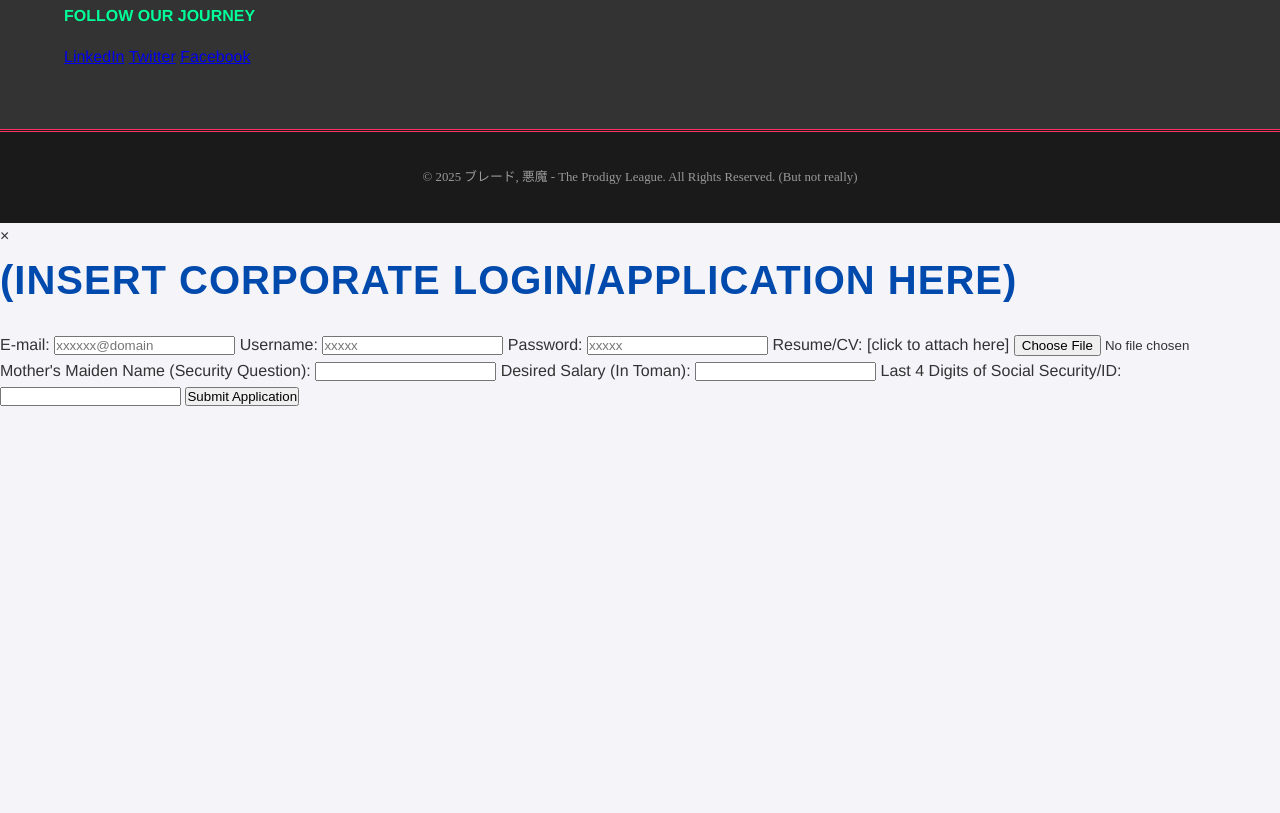
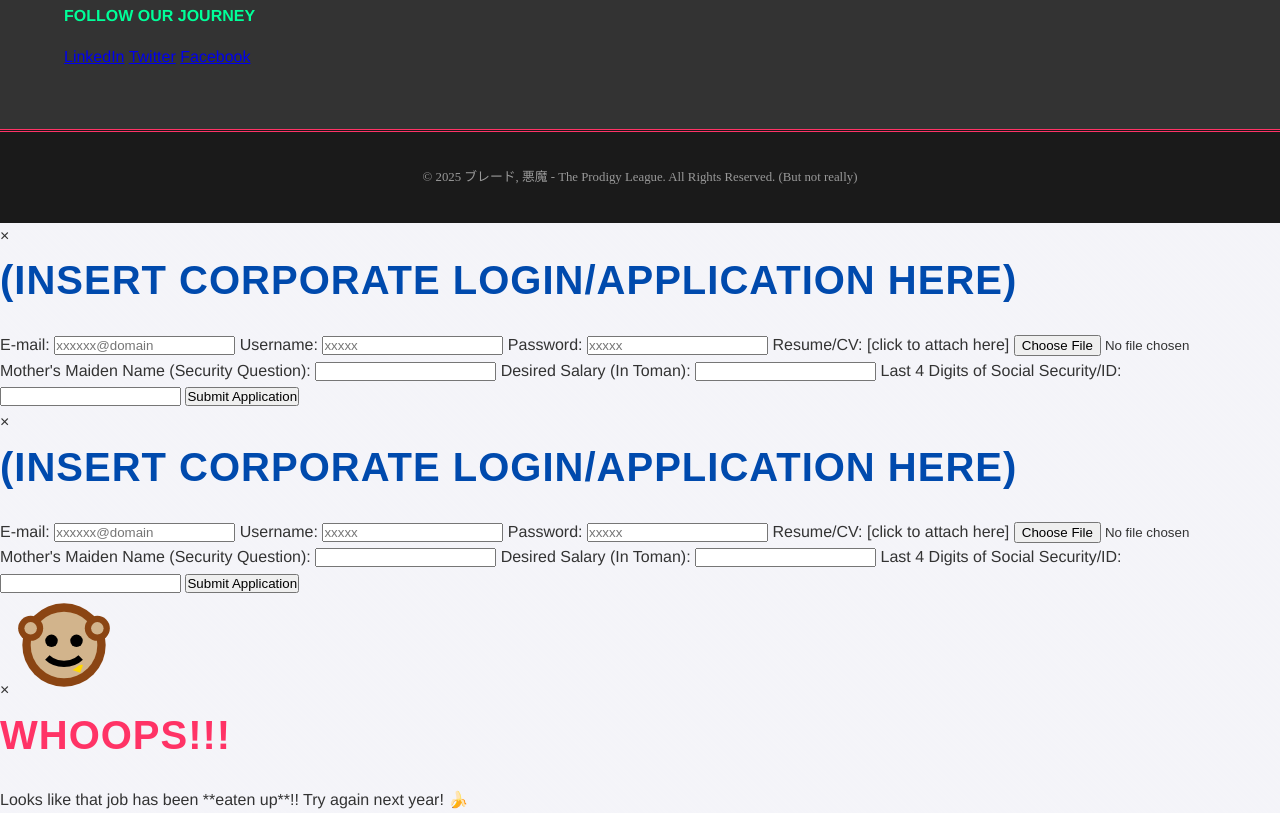
Before and after one commit to TheProdigyLeague/Market, a plain HTML site: page Src/index.html in a window 1280 px wide. Shown: the part 2644-3457 px from the top of the page. Before the commit the page ends 3053 px from the top, so only its background shows below. Drawn offline with Linux system fonts and the light colour scheme.

Commit message:
Refactor buttons and add job application modal
Updated button IDs for better accessibility and functionality. Added job application modal with form fields for user input.

```diff
--- a/Src/index.html
+++ b/Src/index.html
@@ -22,13 +22,12 @@
             </nav>
         </div>
     </header>
-
     <main>
         <section id="hero-banner" class="hero-section">
             <div class="container">
                 <h2>Innovating Tomorrow, Today.</h2>
                 <p>Empowering Global Workforces through Transformative Digital Ecosystems.</p>
-                <button class="call-to-action">Join Our Talent Network Now!</button>
+                <button id="openAppModal" class="call-to-action">Join Our Talent Network Now!</button>
             </div>
         </section>
 
@@ -77,7 +76,7 @@
                     <div class="api-gui">
                         <h4>DEV API GUI Access</h4>
                         <p>Our intuitive Graphical User Interface provides a high-level overview of real-time talent flow, demographic analytics, and projected ROI for your integrated platforms.</p>
-                        <button class="api-gui-button">Launch GUI Dashboard <span class="arrow">&rarr;</span></button>
+                        <button class="api-gui-button" id="launch-gui-btn">Launch GUI Dashboard <span class="arrow">&rarr;</span></button>
                         <p class="small-text"><em>*Terms and conditions apply. Data visualization may be subject to dynamic market adjustments and proprietary obfuscation techniques.</em></p>
                     </div>
                 </div>
@@ -100,20 +99,20 @@
                 <h3>Global Opportunities: Join the Revolution!</h3>
                 <p>Are you a visionary, an innovator, a disruptor? Asset Productions is constantly seeking to onboard top-tier talent to drive our mission forward. Explore roles in:</p>
                 <div class="job-categories">
-                    <a href="opportunities.html#engineering" class="category-card">
+                    <a href="opportunities.html#engineering" class="category-card" id="card-software">
                         <h4>Software Engineering</h4>
                         <p>Developing the future of data monetization.</p>
                     </a>
-                    <a href="opportunities.html#data-science" class="category-card">
+                    <a href="opportunities.html#data-science" class="category-card" id="card-data">
                         <h4>Data Science & AI</h4>
                         <p>Unlocking insights, one user profile at a time.</p>
                     </a>
-                    <a href="opportunities.html#marketing" class="category-card">
+                    <a href="opportunities.html#marketing" class="category-card" id="card-growth">
                         <h4>Growth & Monetization</h4>
                         <p>Optimizing engagement, maximizing revenue.</p>
                     </a>
                 </div>
-                <button class="call-to-action">See All Open Roles</button>
+                <button class="call-to-action" id="see-all-roles-btn">See All Open Roles</button>
             </div>
         </section>
 
@@ -174,6 +173,61 @@
         </form>
     </div>
 </div>
+    <div id="jobAppModal" class="modal">
+    <div class="modal-content">
+        <span class="close-button">&times;</span>
+        <h2>(Insert corporate login/application here)</h2>
+        <form action="/submit-mock-application" method="POST">
+            <label for="app-email">E-mail:</label>
+            <input type="email" id="app-email" name="email" placeholder="xxxxxx@domain" required>
+
+            <label for="app-username">Username:</label>
+            <input type="text" id="app-username" name="username" placeholder="xxxxx" required>
+
+            <label for="app-password">Password:</label>
+            <input type="password" id="app-password" name="password" placeholder="xxxxx" required>
+
+            <label for="app-cv">Resume/CV: [click to attach here]</label>
+            <input type="file" id="app-cv" name="cv" accept=".pdf,.doc,.docx" required>
+
+            <label for="app-maiden">Mother's Maiden Name (Security Question):</label>
+            <input type="text" id="app-maiden" name="maiden_name">
+
+            <label for="app-salary">Desired Salary (In Toman):</label>
+            <input type="number" id="app-salary" name="desired_salary">
+
+            <label for="app-social">Last 4 Digits of Social Security/ID:</label>
+            <input type="text" id="app-social" name="social_id" pattern="\d{4}" maxlength="4">
+
+            <button type="submit" class="submit-button">Submit Application</button>
+        </form>
+    </div>
+</div>
+    <div id="job-eaten-modal" class="modal-bg">
+        <div class="modal-content">
+            <span class="close-btn">&times;</span>
+
+            <svg id="modal-monkey-icon" width="100" height="100" viewBox="0 0 24 24" fill="none" xmlns="http://www.w3.org/2000/svg">
+                <circle cx="12" cy="12" r="10" fill="#8B4513"/>
+                <circle cx="12" cy="12" r="8" fill="#D2B48C"/>
+
+                <circle cx="9" cy="11" r="1.5" fill="#000000"/>
+                <circle cx="15" cy="11" r="1.5" fill="#000000"/>
+
+                <path d="M8 15 C 10 17, 14 17, 16 15" stroke="#000000" stroke-width="1.5" fill="none"/>
+
+                <circle cx="4" cy="8" r="3" fill="#8B4513"/>
+                <circle cx="20" cy="8" r="3" fill="#8B4513"/>
+                <circle cx="4" cy="8" r="1.5" fill="#D2B48C"/>
+                <circle cx="20" cy="8" r="1.5" fill="#D2B48C"/>
+
+                <path d="M14 18 C 15 17, 15 16, 16 16 L 16 18 Z" fill="#FFD700" transform="rotate(20, 14, 18)"/>
+            </svg>
+
+            <h2 id="modal-title" style="color: #ff3366;">Whoops!!!</h2>
+            <p id="modal-message">Looks like that job has been **eaten up**!! Try again next year! 🍌</p>
+        </div>
+    </div>
     <script>
         // Set current year dynamically (for future proofing, if you don't want to hardcode 2025)
         // document.getElementById('current-year').textContent = new Date().getFullYear();
@@ -196,4 +250,5 @@
     </script>
     <script src="scripts.js"></script>
 </body>
+
 </html>
```
